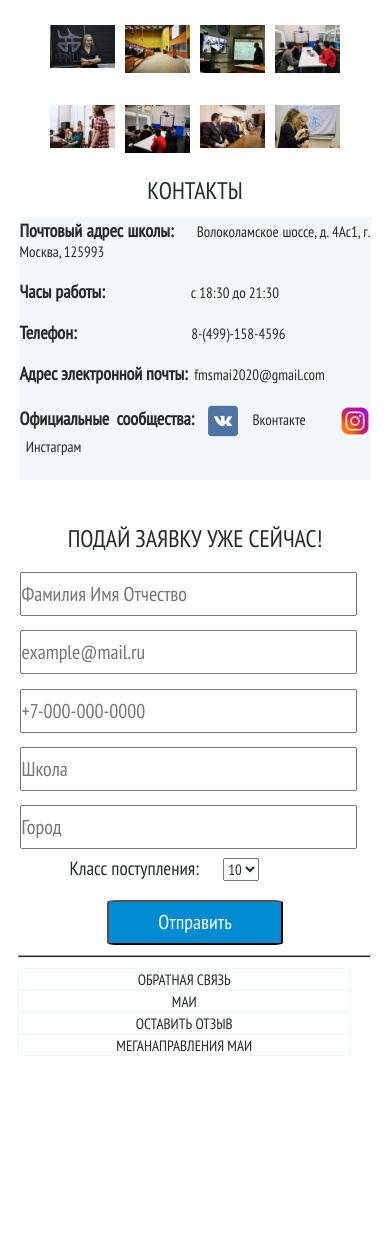
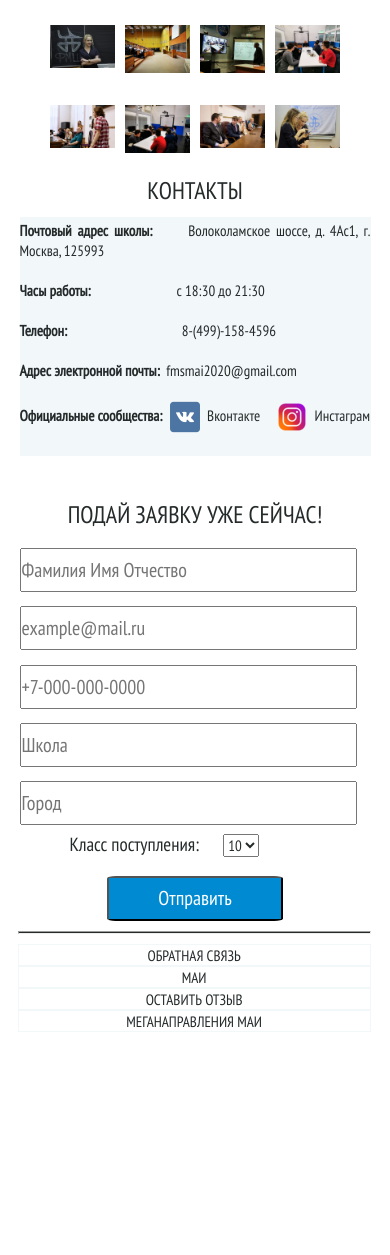
Before and after one commit to armilyutina/pmschool, a Django app: page / in a window 390 px wide. Shown: the part 693-1948 px from the top of the page. After the commit the page ends 1725 px from the top, so only its background shows below. Run offline with Django 3.2, Linux system fonts and the light colour scheme; data comes from the database, SQL or seed files in the repository; some libraries are stand-ins or nearby versions; grey boxes are pictures that could not be loaded.

Commit message:
commit 1.0

```diff
--- a/main/static/main/css/style.css
+++ b/main/static/main/css/style.css
@@ -1152,13 +1152,13 @@ dl {
 
 	.contacts  p > span{
 		font-weight: bolder;
-		font-size: 18px;
+		font-size: 15px;
 		text-align: justify;
 	}
 
 	.contacts{
 		line-height: 20px;
-		font-size: 19px;
+		font-size: 16px;
 	}
 
 	.form{
@@ -1201,7 +1201,7 @@ dl {
 	.section_1{
 		margin:1% 5%;
 		display: grid;
-		grid-template-rows: 260px 300px 305px;
+		grid-template-rows: auto auto auto;
 		grid-template-columns: 100%;
 		grid-gap: 10px 20px;
 		font-size: 14px;
@@ -1578,7 +1578,8 @@ dl {
 		font-size: 16px;
 		font-weight: 300;
 		padding: 0;
-		margin-left: 5%;
+		margin: 0 5%;
+		width: 100%;
 		justify-content: center;
 	}
 
```
